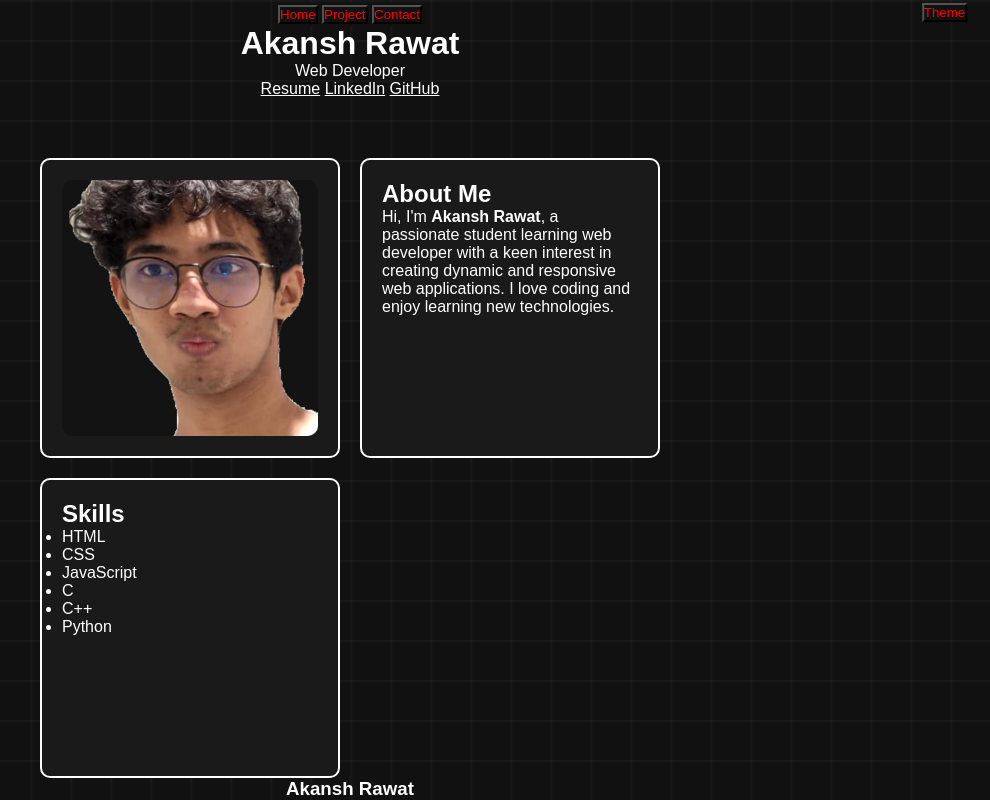
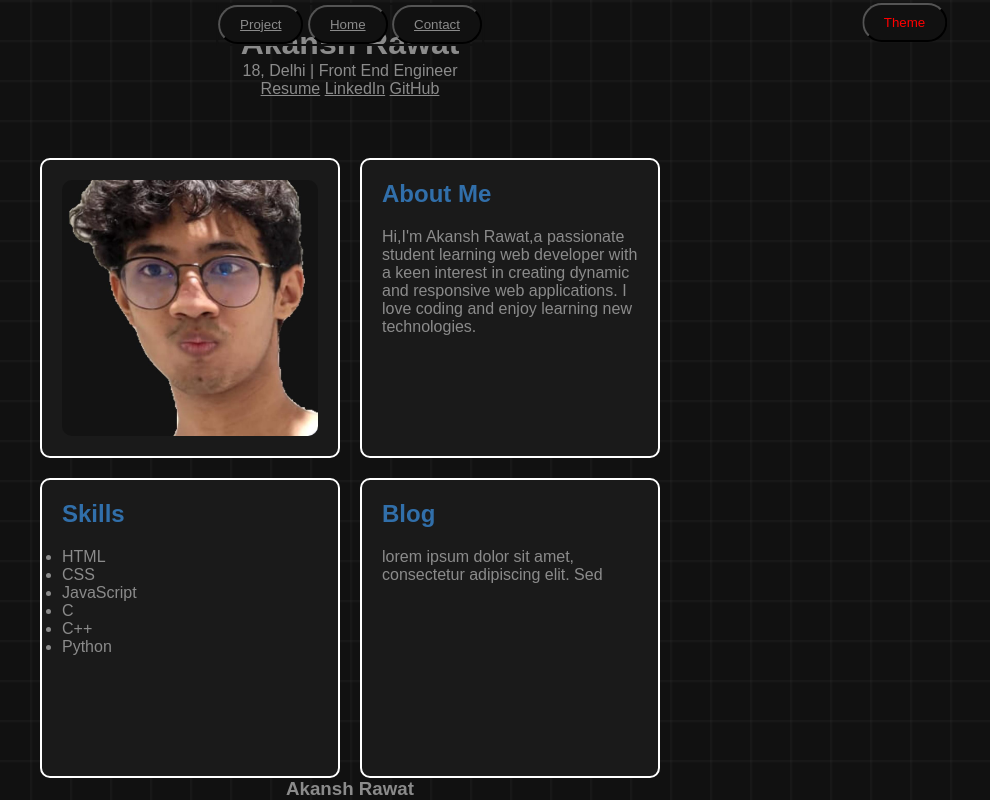
Before and after one commit to wakkawakka3/akansh-portfolio, a plain HTML site: page index.html in a window 1280 px wide. Shown: the whole page, without its empty margins (290-1280 px from the left). Drawn offline with Linux system fonts and the light colour scheme; a web font is replaced by a local one.

Commit message:
linked Contact and Projects pages.
Created contact.html and projects.html to expand site navigation.

```diff
--- a/index.html
+++ b/index.html
@@ -10,9 +10,9 @@
   <body>
     <nav>
       <div class="navigation">
-        <button>Home</button>
-        <button>Project</button>
-        <button>Contact</button>
+        <button><a href="project.html"> Project </a></button>
+        <button><a href="index.html"> Home </a></button>
+        <button><a href="contact.html"> Contact </a></button>
       </div>
 
       <div class="theme">
@@ -22,7 +22,7 @@
 
     <header>
       <h1>Akansh Rawat</h1>
-      <p>Web Developer</p>
+      <p>18, Delhi | Front End Engineer</p>
       <a
         href="https://docs.google.com/document/d/1LXMpsQHbVlNELlHlzmizmCAFg_KoqvC19dNGiKBRQNE/edit?usp=sharing"
         >Resume</a
@@ -40,10 +40,9 @@
         <div class="introduction">
           <h2>About Me</h2>
           <p>
-            Hi, I'm <strong>Akansh Rawat</strong>, a passionate student learning
-            web developer with a keen interest in creating dynamic and
-            responsive web applications. I love coding and enjoy learning new
-            technologies.
+            Hi,I'm Akansh Rawat,a passionate student learning web developer with
+            a keen interest in creating dynamic and responsive web applications.
+            I love coding and enjoy learning new technologies.
           </p>
         </div>
 
@@ -58,6 +57,11 @@
             <li>Python</li>
           </ul>
         </div>
+
+        <div class="blog">
+          <h2>Blog</h2>
+          <p>lorem ipsum dolor sit amet, consectetur adipiscing elit. Sed</p>
+        </div>
       </div>
     </main>
 
--- a/style.css
+++ b/style.css
@@ -5,20 +5,34 @@
   font-style: normal;
 }
 
+h2 {
+  font-family: "Geist-SemiBold", sans-serif;
+  margin-bottom: 20px;
+  color: rgb(49, 111, 170);
+}
+
+button {
+  background-color: transparent;
+  color: red;
+  padding: 10px 20px 10px 20px;
+  border-radius: 25px;
+}
+
 * {
   margin: 0;
   padding: 0;
   box-sizing: border-box;
-  color: white;
+  color: #8b8b8b;
 }
 
-html,body{
+html,
+body {
   height: 100%;
   display: flex;
   flex-direction: column;
 }
 
-main{
+main {
   flex: 1;
 }
 
@@ -71,7 +85,7 @@ header {
 }
 .grid-container {
   display: grid;
-  grid-template-columns: repeat(2,300px);
+  grid-template-columns: repeat(2, 300px);
   gap: 20px;
   justify-content: center;
   margin-top: 40px;
@@ -81,8 +95,10 @@ header {
   margin-right: auto;
 }
 
-.introduction,.image,
-.skills {
+.introduction,
+.image,
+.skills,
+.blog {
   background-color: #1a1a1a;
   color: white;
   padding: 20px;
@@ -93,8 +109,7 @@ header {
   overflow: auto;
 }
 
-.image{
-
+.image {
 }
 
 .image img {
@@ -106,7 +121,6 @@ header {
 }
 
 footer {
-  background-color: transparent
-  color #1a1a1a;
+  background-color: transparent color #1a1a1a;
   text-align: center;
 }
```
Also changed, not shown: contact.html (added, +11 -0 lines), project.html (added, +11 -0 lines).
